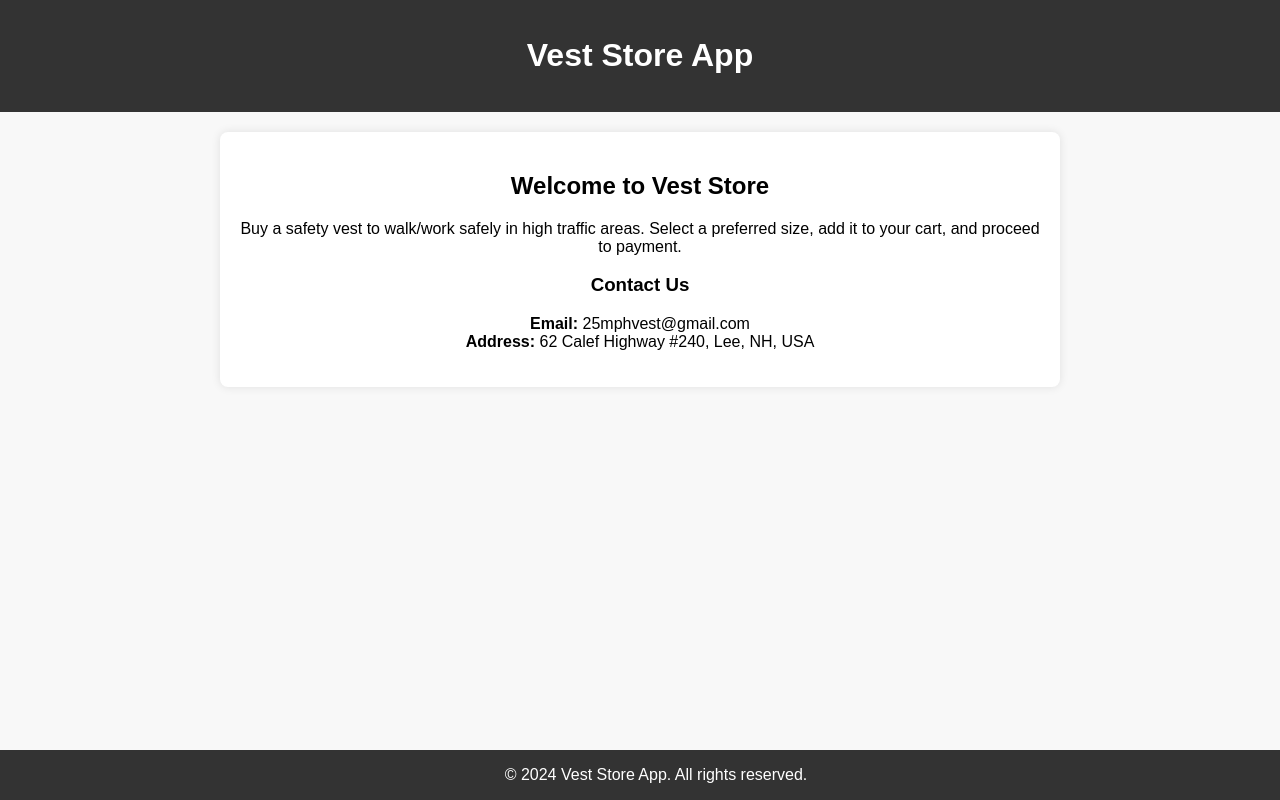
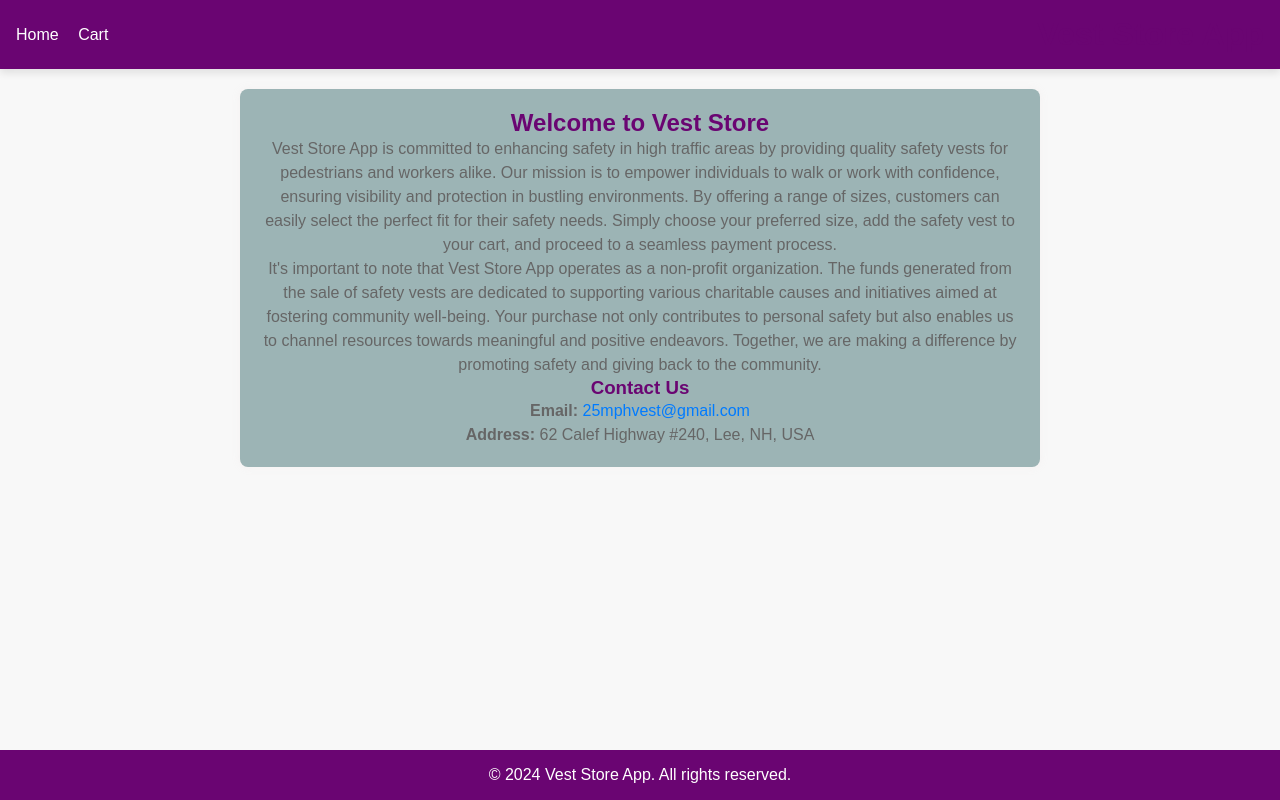
Before and after one commit to prudhvi-GPK/vest_store, a Django app: page /about/ in a window 1280 px wide. Run offline with Django 5.2, Linux system fonts and the light colour scheme.

Commit message:
Add home and cart links and style about page

```diff
--- a/vest_store/vest_store_app/templates/vest_store_app/about.html
+++ b/vest_store/vest_store_app/templates/vest_store_app/about.html
@@ -1,30 +1,50 @@
 <!DOCTYPE html>
 <html lang="en">
+
 <head>
     <meta charset="UTF-8">
     <meta name="viewport" content="width=device-width, initial-scale=1.0">
     <title>Vest Store App - About Us</title>
+    <link rel="stylesheet" href="https://cdnjs.cloudflare.com/ajax/libs/font-awesome/5.15.3/css/all.min.css">
     <style>
+        * {
+            box-sizing: border-box;
+            margin: 0;
+            padding: 0;
+        }
+
         body {
             font-family: 'Arial', sans-serif;
-            margin: 0;
-            padding: 0;
             background-color: #f8f8f8;
+            color: #333;
         }
 
         header {
-            background-color: #333;
+            background-color: #6a0572; /* Dark Orchid */
             color: white;
-            text-align: center;
             padding: 1em;
+            display: flex;
+            justify-content: space-between;
+            align-items: center;
+            box-shadow: 0 4px 8px rgba(0, 0, 0, 0.1);
+        }
+
+        nav {
+            margin-right: auto;
+        }
+
+        nav a {
+            color: white;
+            text-decoration: none;
+            margin-right: 15px;
         }
 
         main {
             max-width: 800px;
             margin: 20px auto;
             padding: 20px;
-            background-color: white;
-            box-shadow: 0 0 10px rgba(0, 0, 0, 0.1);
+            background-color: rgb(156, 180, 181);
+            box-shadow: 0 0 10px rgba(212, 183, 183, 0.1);
             border-radius: 8px;
         }
 
@@ -32,28 +52,54 @@
             text-align: center;
         }
 
-        #pizza-image {
-            max-width: 100%;
-            height: auto;
-            margin-top: 20px;
-            border-radius: 8px;
-            box-shadow: 0 0 10px rgba(0, 0, 0, 0.1);
-        }
-
         footer {
             text-align: center;
             padding: 1em;
-            background-color: #333;
+            background-color: #6a0572; /* Dark Orchid */
             color: white;
             position: fixed;
             width: 100%;
             bottom: 0;
         }
+
+        h1, h2, h3 {
+            color: #6a0572; /* Dark Orchid */
+        }
+
+        p {
+            line-height: 1.5;
+            color: #666;
+        }
+
+        a {
+            color: #007BFF;
+            text-decoration: none;
+        }
+
+        a:hover {
+            text-decoration: underline;
+        }
+
+        @media (max-width: 768px) {
+            header {
+                flex-direction: column;
+                text-align: center;
+            }
+
+            nav {
+                margin: 10px 0;
+            }
+        }
     </style>
 </head>
+
 <body>
 
     <header>
+        <nav>
+            <a href="{% url 'home' %}">Home</a>
+            <a href="{% url 'cart_page' %}">Cart</a>
+        </nav>
         <h1>Vest Store App</h1>
     </header>
 
@@ -61,12 +107,17 @@
         <div id="about-content">
             <h2>Welcome to Vest Store</h2>
             <p>
-                Buy a safety vest to walk/work safely in high traffic areas. Select a preferred size, add it to your cart, and proceed to payment.
+                Vest Store App is committed to enhancing safety in high traffic areas by providing quality safety vests for pedestrians and workers alike. Our mission is to empower individuals to walk or work with confidence, ensuring visibility and protection in bustling environments. By offering a range of sizes, customers can easily select the perfect fit for their safety needs. Simply choose your preferred size, add the safety vest to your cart, and proceed to a seamless payment process.
+            </p>
+
+
+            <p>
+                It's important to note that Vest Store App operates as a non-profit organization. The funds generated from the sale of safety vests are dedicated to supporting various charitable causes and initiatives aimed at fostering community well-being. Your purchase not only contributes to personal safety but also enables us to channel resources towards meaningful and positive endeavors. Together, we are making a difference by promoting safety and giving back to the community.
             </p>
 
             <h3>Contact Us</h3>
             <p>
-                <b>Email:</b> 25mphvest@gmail.com <br>
+                <b>Email:</b> <a href="mailto:25mphvest@gmail.com">25mphvest@gmail.com</a> <br>
                 <b>Address:</b> 62 Calef Highway #240, Lee, NH, USA
             </p>
         </div>
@@ -79,4 +130,5 @@
     <script src="https://code.jquery.com/jquery-3.6.4.min.js"></script>
 
 </body>
+
 </html>
```
Also changed, not shown: vest_store/db.sqlite3.
